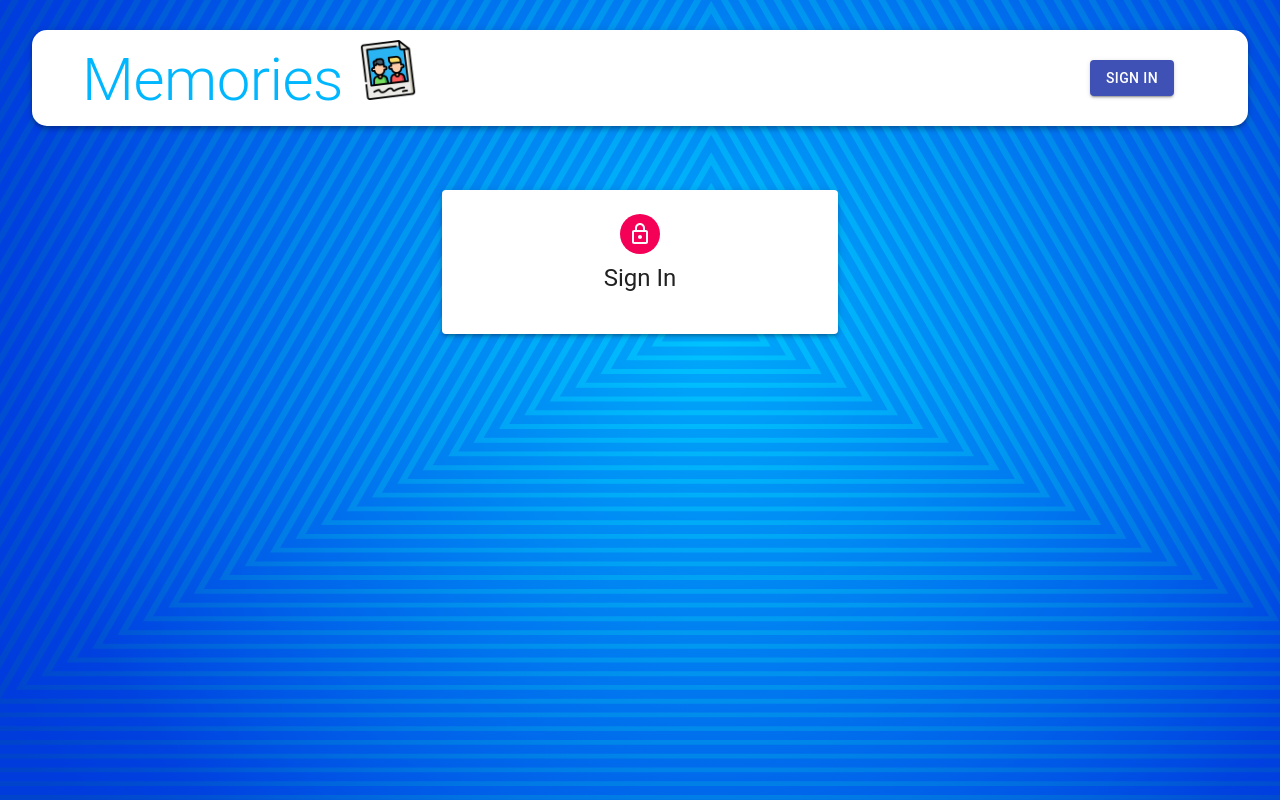
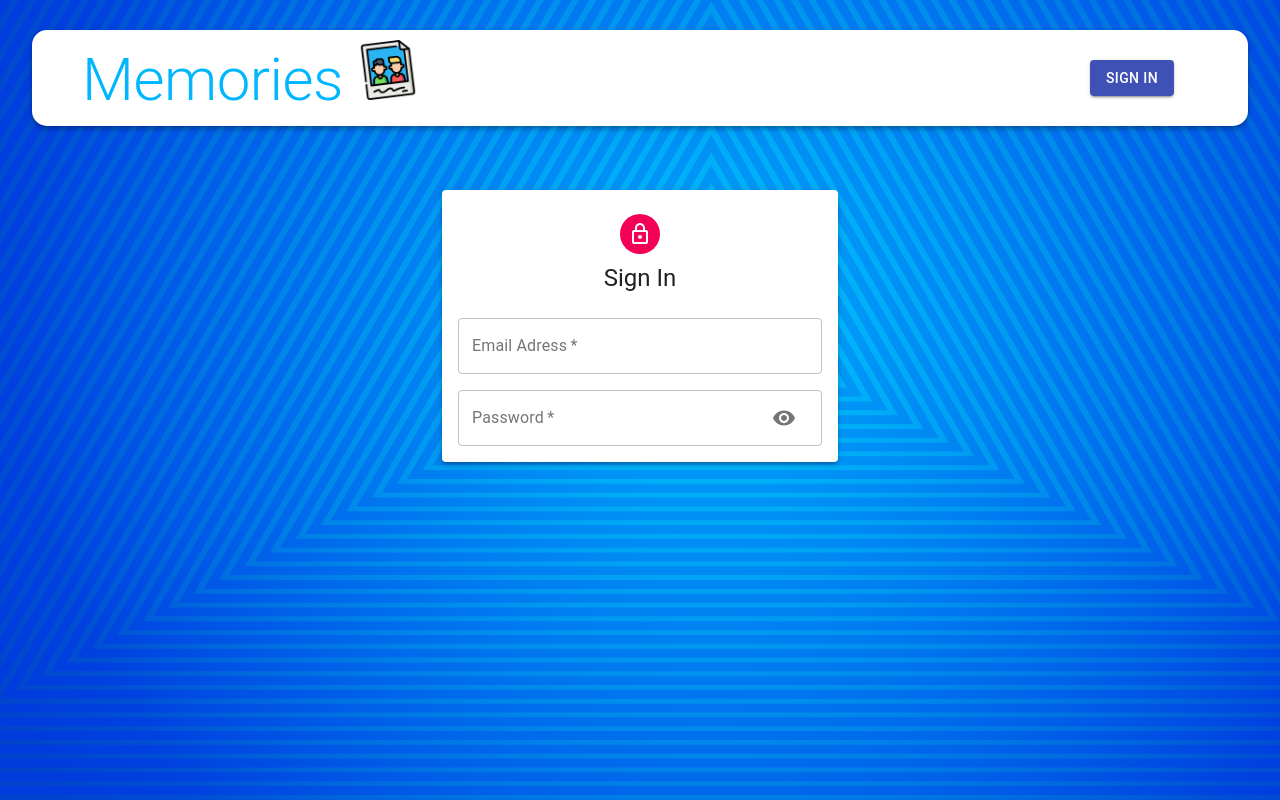
Before and after one commit to josilob/memories-client, a React (Create React App) app: page /auth in a window 1280 px wide. Built offline with nearby package versions, Linux system fonts and the light colour scheme.

Commit message:
added input fields

```diff
--- a/src/components/Auth/Auth.js
+++ b/src/components/Auth/Auth.js
@@ -8,6 +8,7 @@ import {
 	Container,
 } from '@material-ui/core';
 import LockOutlineIcon from '@material-ui/icons/LockOutlined';
+import Input from './Input';
 
 import useStyles from './styles';
 
@@ -28,26 +29,34 @@ const Auth = () => {
 					<Grid container spacing={2}>
 						{isSignup && (
 							<>
-								<Grid xs={6} md={12}>
-									<TextField
+								<Input
 									name='firstName'
 									label='First Name'
 									handleChange={handleChange}
 									autoFocus
-										xs={6}
+									half
 								/>
-								</Grid>
-								<Grid xs={6} md={12}>
-									<TextField
+
+								<Input
 									name='firstName'
 									label='First Name'
 									handleChange={handleChange}
-										autoFocus
-										xs={6}
+									half
 								/>
-								</Grid>
 							</>
 						)}
+						<Input
+							name='email'
+							label='Email Adress'
+							handleChange={handleChange}
+							type='email'
+						/>
+						<Input
+							name='password'
+							label='Password'
+							handleChange={handleChange}
+							type='password'
+						/>
 					</Grid>
 				</form>
 			</Paper>
--- a/src/components/Auth/input.js
+++ b/src/components/Auth/input.js
@@ -1,15 +1,10 @@
 import React from 'react';
-import {
-	TextField,
-	Grid,
-	InputAdorement,
-	IconButton,
-	Input,
-} from '@material-ui/core';
+import { TextField, Grid, InputAdornment, IconButton } from '@material-ui/core';
+
 import Visibility from '@material-ui/icons/Visibility';
 import VisibilityOff from '@material-ui/icons/VisibilityOff';
 
-const input = ({
+const Input = ({
 	half,
 	name,
 	label,
@@ -45,4 +40,4 @@ const input = ({
 	);
 };
 
-export default input;
+export default Input;
```
Lines whose indentation alone changed are shown as unchanged.
